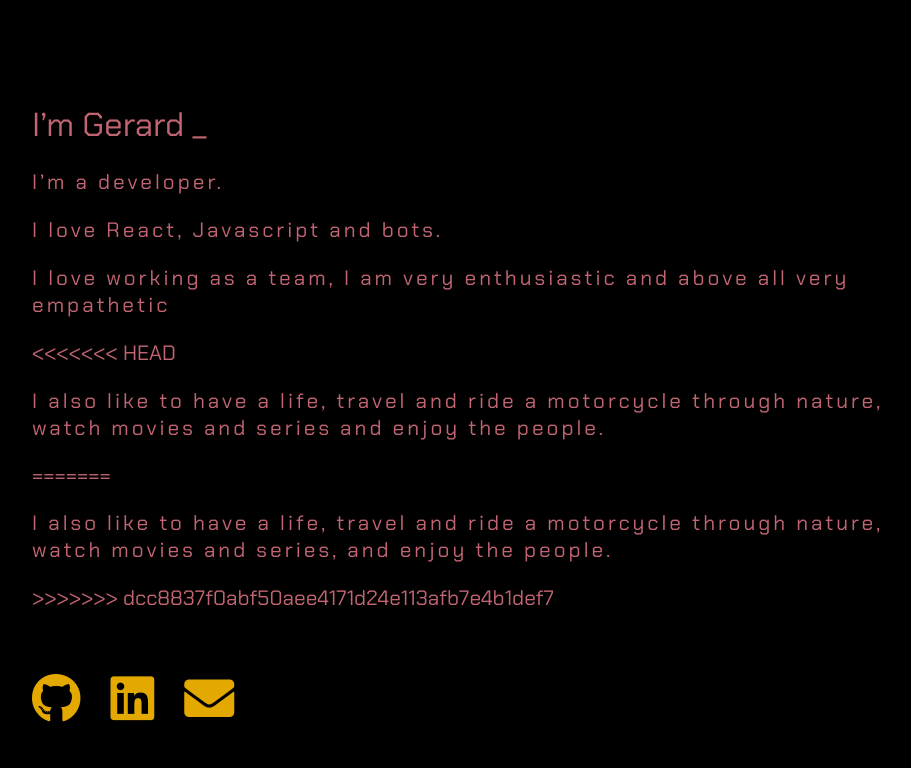
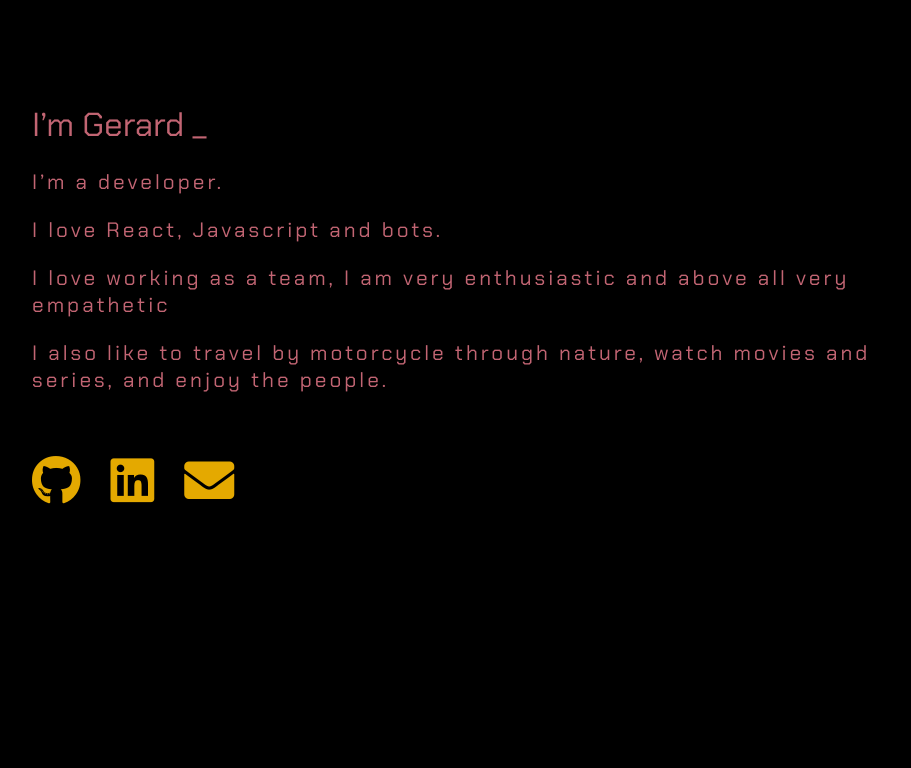
Before and after one commit to gbaste/portfolio, a plain HTML site: page index.html in a window 1280 px wide. Shown: the whole page, without its empty margins (158-1069 px from the left). Drawn offline with Linux system fonts and the light colour scheme.

Commit message:
add description

```diff
--- a/index.html
+++ b/index.html
@@ -26,12 +26,8 @@
 
         <p>I love working as a team, I am very enthusiastic and above all very empathetic</p>
 
-<<<<<<< HEAD
-        <p>I also like to have a life, travel and ride a motorcycle through nature, watch movies and series and enjoy the people.</p>
-=======
-        <p>I also like to have a life, travel and ride a motorcycle through nature, watch movies and series, and
-            enjoy the people.</p>
->>>>>>> dcc8837f0abf50aee4171d24e113afb7e4b1def7
+        <p>I also like to travel by motorcycle through nature, watch movies and series, and enjoy the people.</p>
+
 
         <footer>
             <a href="https://github.com/gbaste">
```
